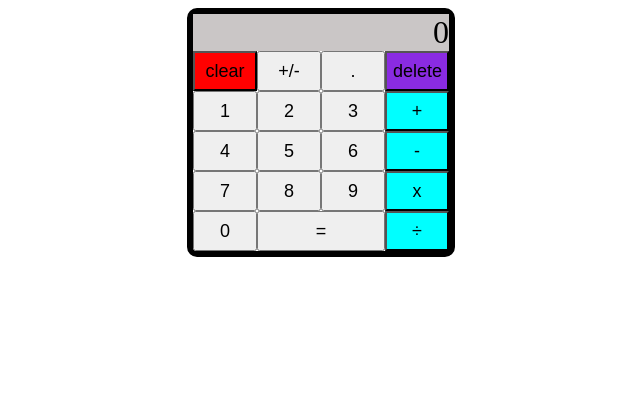
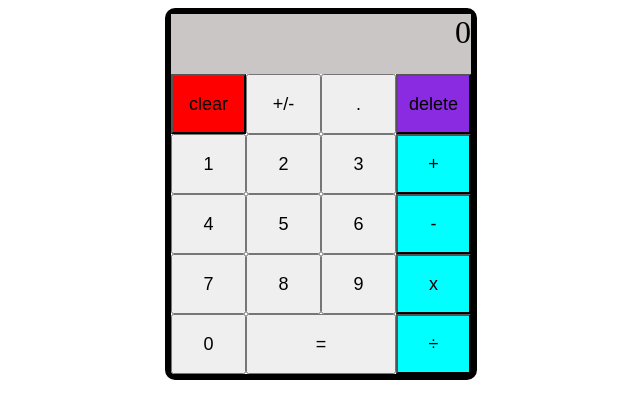
Before and after one commit to steniowrsilva/calculator, a plain HTML site: page index.html in a window 1280 px wide. Shown: the whole page, without its empty margins (319-959 px from the left). Drawn offline with Linux system fonts and the light colour scheme.

Commit message:
adjust margin and heights

```diff
--- a/style.css
+++ b/style.css
@@ -1,5 +1,5 @@
 #calculator {
-    width: 256px;
+    width: 300px;
     display: flex;
     flex-direction: column;
     margin: auto;
@@ -11,6 +11,7 @@
     text-align: right;
     font-size:xx-large;
     background-color: rgb(202, 198, 198);
+    height: 60px;
 }
 
 #change {
@@ -60,6 +61,6 @@
 }
 
 button {
-    height: 40px;
+    height: 60px;
     font-size: large;
 }
```
